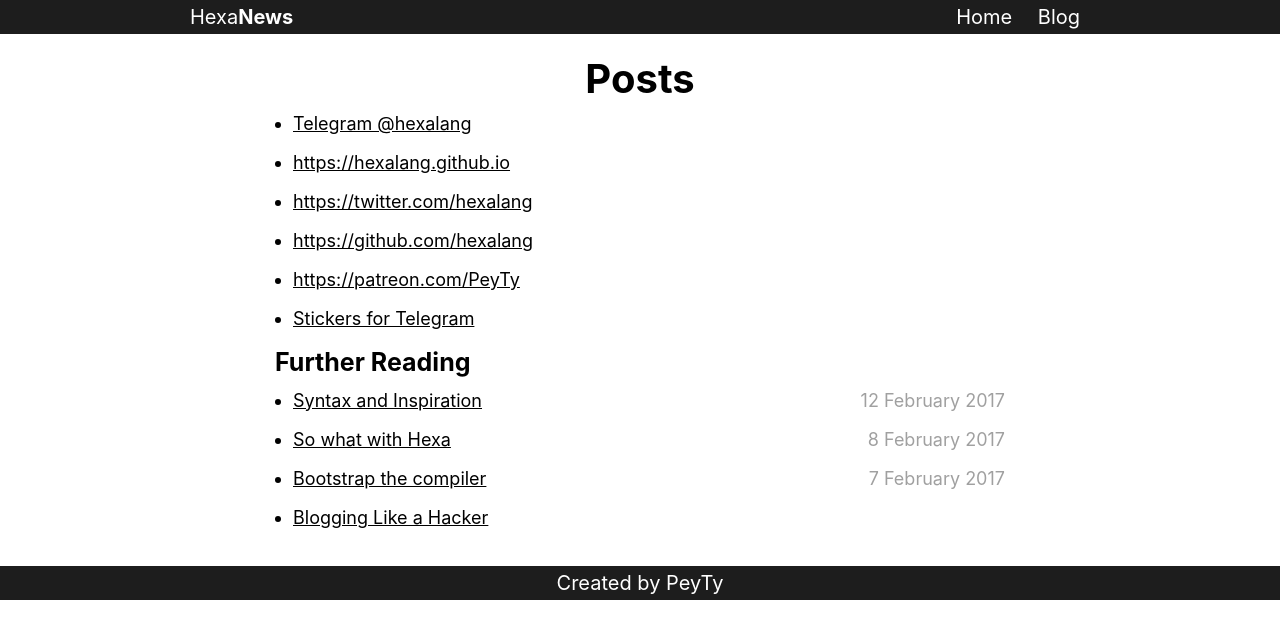
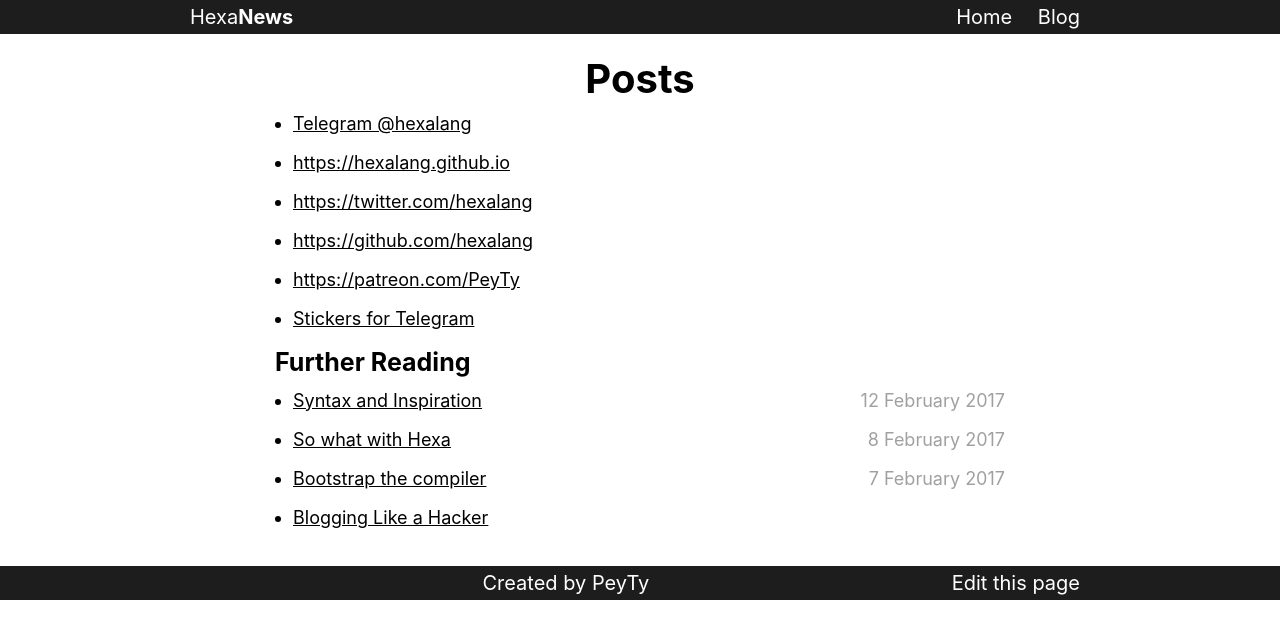
Before and after one commit to hexalang/hexalang.github.io, a Jekyll site: the page built from blog/index.md, in a window 1280 px wide. Shown: the top 639 px of the page. Built offline with Jekyll 4.4.1, drawn with Linux system fonts in a browser that asks for light colours.

Commit message:
Link to edit a page

```diff
--- a/_layouts/post.html
+++ b/_layouts/post.html
@@ -58,7 +58,8 @@
 	<footer>
 		<div class="container">
 			<p class="center-text">
-				<a href="https://hexalang.github.io">Created by PeyTy</a>
+				<a href="https://github.com/PeyTy">Created by PeyTy</a>
+				<a href="https://github.com/hexalang/hexalang.github.io/blob/master/{{page.path}}" style="float: right; padding: 0 10px;">Edit this page</a>
 			</p>
 		</div>
 	</footer>
```
